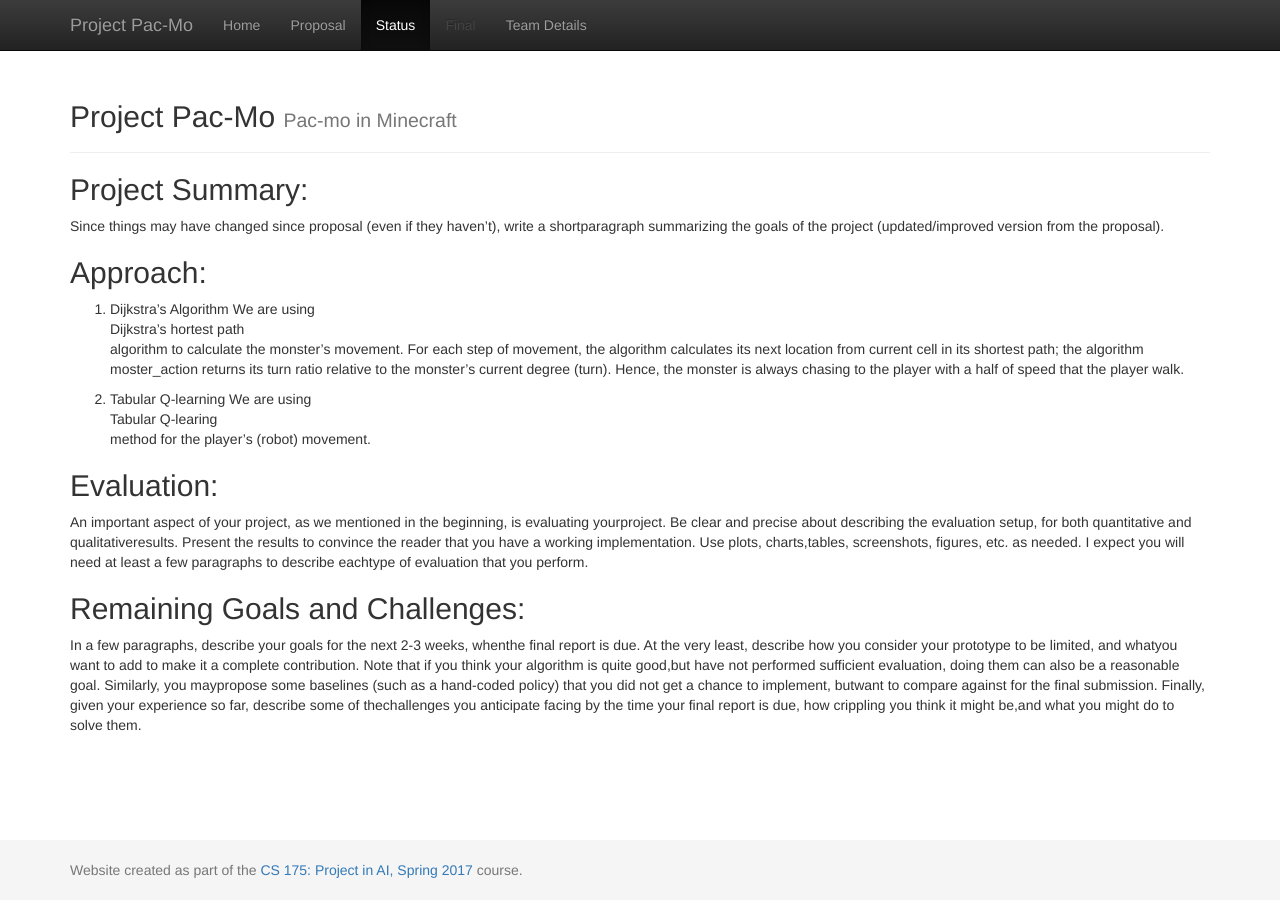
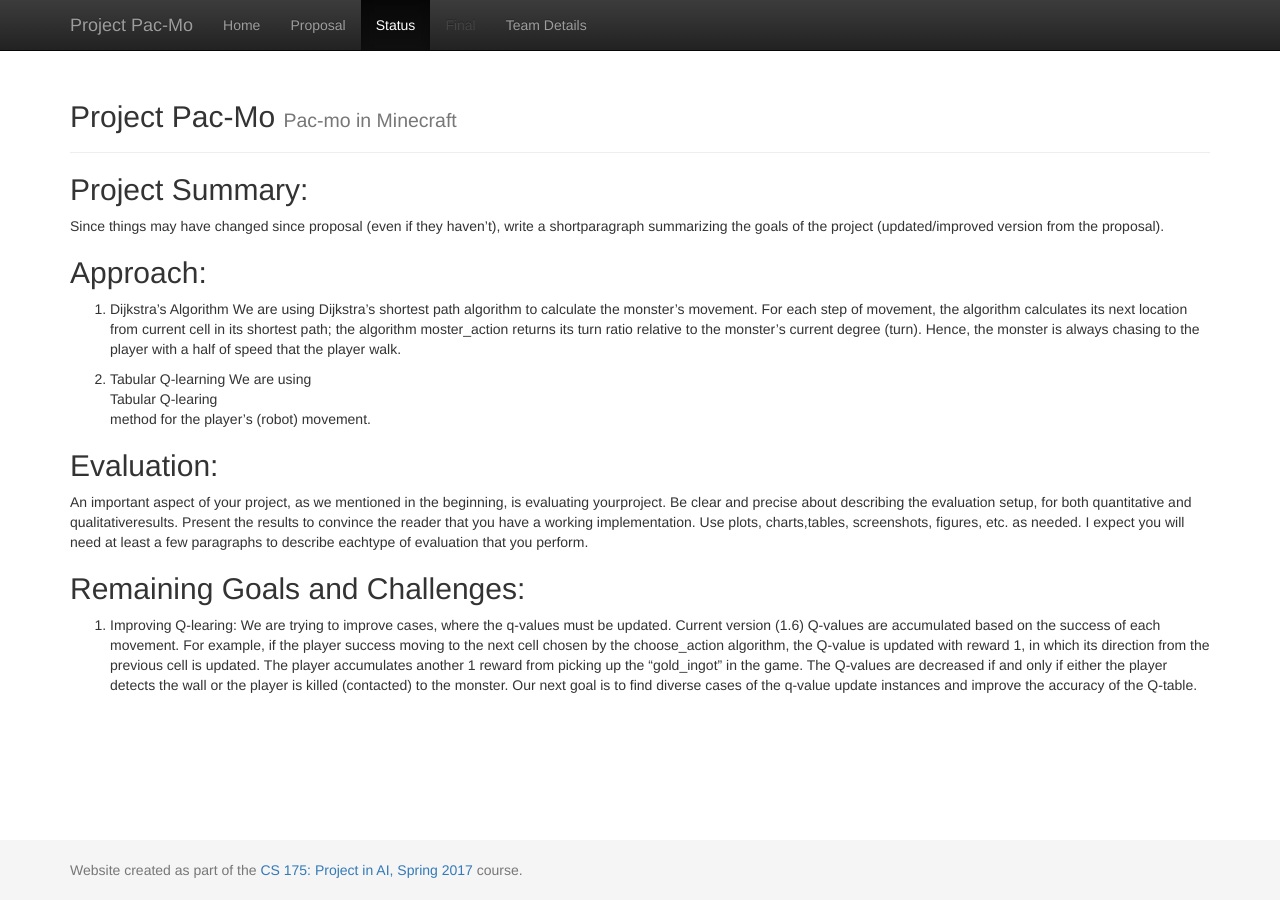
Before and after one commit to qdingqim/Pac-mo, a Jekyll site: the page built from docs/status.md, in a window 1280 px wide. Built offline with Jekyll 4.4.1, drawn with Linux system fonts in a browser that asks for light colours.

Commit message:
Update status.md

```diff
--- a/docs/status.md
+++ b/docs/status.md
@@ -8,7 +8,7 @@ Since things may have changed since proposal (even if they haven’t), write a s
 
 ## Approach:
 1. Dijkstra's Algorithm
-   We are using <br>Dijkstra's hortest path<br> algorithm to calculate the monster's movement. For each step of movement, the algorithm      calculates its next location from current cell in its shortest path; the algorithm moster_action returns its turn ratio relative to      the monster's current degree (turn). Hence, the monster is always chasing to the player with a half of speed that the player walk.
+   We are using Dijkstra's shortest path algorithm to calculate the monster's movement. For each step of movement, the algorithm              calculates its next location from current cell in its shortest path; the algorithm moster_action returns its turn ratio relative to      the monster's current degree (turn). Hence, the monster is always chasing to the player with a half of speed that the player walk.
 
 2. Tabular Q-learning
    We are using <br>Tabular Q-learing<br> method for the player's (robot) movement.
@@ -17,4 +17,5 @@ Since things may have changed since proposal (even if they haven’t), write a s
 An important aspect of your project, as we mentioned in the beginning, is evaluating yourproject. Be clear and precise about describing the evaluation setup, for both quantitative and qualitativeresults. Present the results to convince the reader that you have a working implementation. Use plots, charts,tables, screenshots, figures, etc. as needed. I expect you will need at least a few paragraphs to describe eachtype of evaluation that you perform.
 
 ## Remaining Goals and Challenges:
-In a few paragraphs, describe your goals for the next 2-3 weeks, whenthe final report is due. At the very least, describe how you consider your prototype to be limited, and whatyou want to add to make it a complete contribution. Note that if you think your algorithm is quite good,but have not performed sufficient evaluation, doing them can also be a reasonable goal. Similarly, you maypropose some baselines (such as a hand-coded policy) that you did not get a chance to implement, butwant to compare against for the final submission. Finally, given your experience so far, describe some of thechallenges you anticipate facing by the time your final report is due, how crippling you think it might be,and what you might do to solve them.
+1. Improving Q-learing:
+   We are trying to improve cases, where the q-values must be updated. Current version (1.6) Q-values are accumulated based on the success    of each movement. For example, if the player success moving to the next cell chosen by the choose_action algorithm, the Q-value is      updated with reward 1, in which its direction from the previous cell is updated. The player accumulates another 1 reward from picking    up the "gold_ingot" in the game. The Q-values are decreased if and only if either the player detects the wall or the player is killed    (contacted) to the monster. Our next goal is to find diverse cases of the q-value update instances and improve the accuracy of the        Q-table.
```
